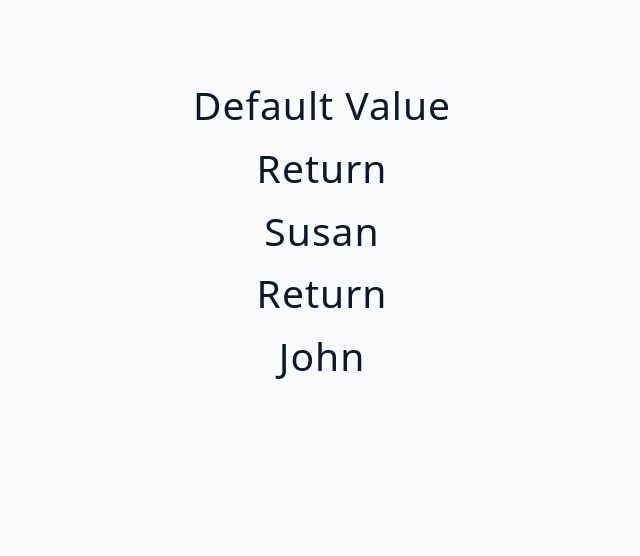
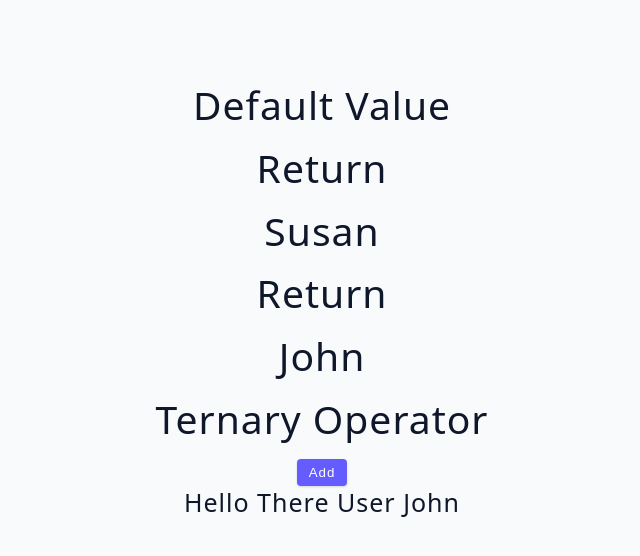
Before and after one commit to Crossroads30/advanced-react, a React (Vite) app: page / in a window 1280 px wide. Shown: the top 556 px of the page, without its empty margins (318-958 px from the left). Built offline with nearby package versions, Linux system fonts and the light colour scheme.

Commit message:
feat: add ternary operator examples

```diff
--- a/src/tutorial/03-conditional-rendering/starter/05-short-circuit-examples.jsx
+++ b/src/tutorial/03-conditional-rendering/starter/05-short-circuit-examples.jsx
@@ -23,7 +23,18 @@ const ShortCircuitExamples = () => {
 					<h2>{name}</h2>
 				</div>
 			)}
-      {user && <SomeComponent name={user.name} />}
+			{user && <SomeComponent name={user.name} />}
+			<h2>Ternary Operator</h2>
+			<button className='btn'>{isEditing ? 'Clear' : 'Add'}</button>
+			{user ? (
+				<div>
+					<h4>hello there user {user.name}</h4>
+				</div>
+			) : (
+				<div>
+					<h4>Please login</h4>
+				</div>
+			)}
 		</div>
 	)
 }
```
